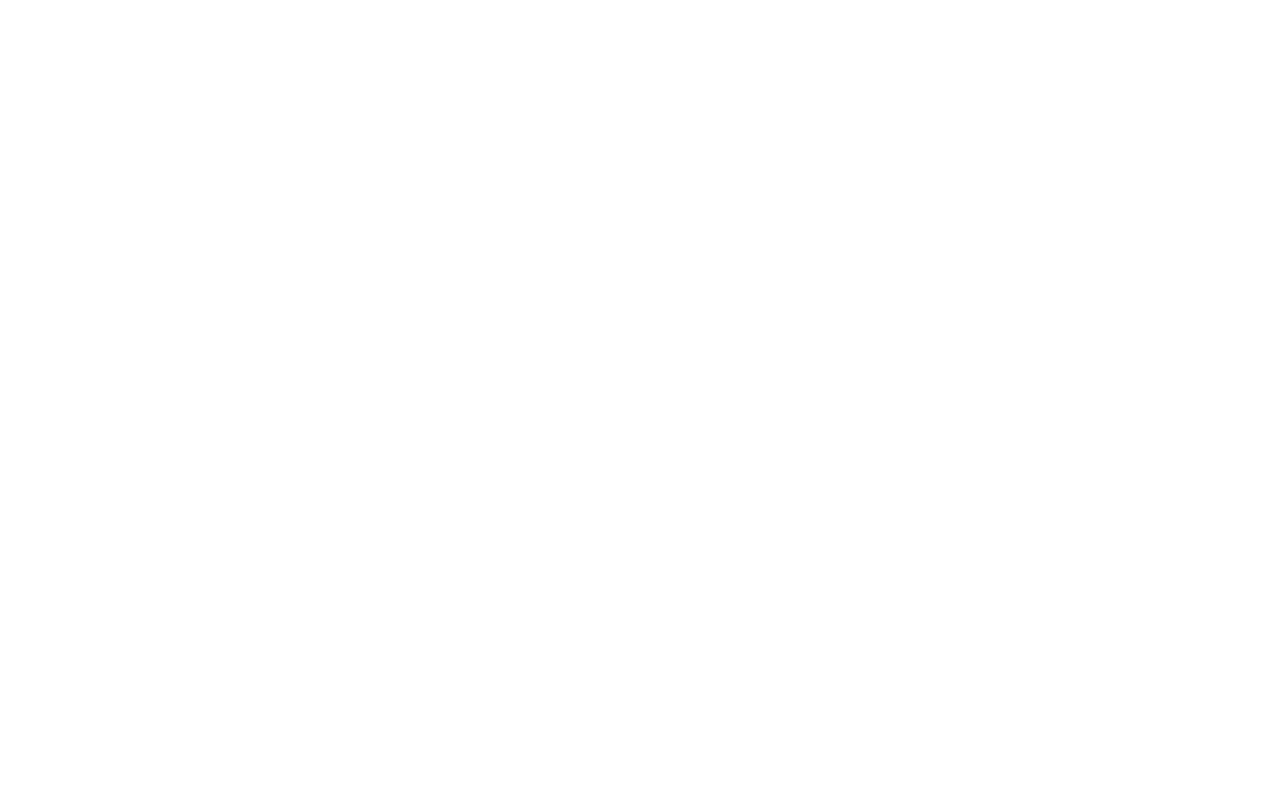
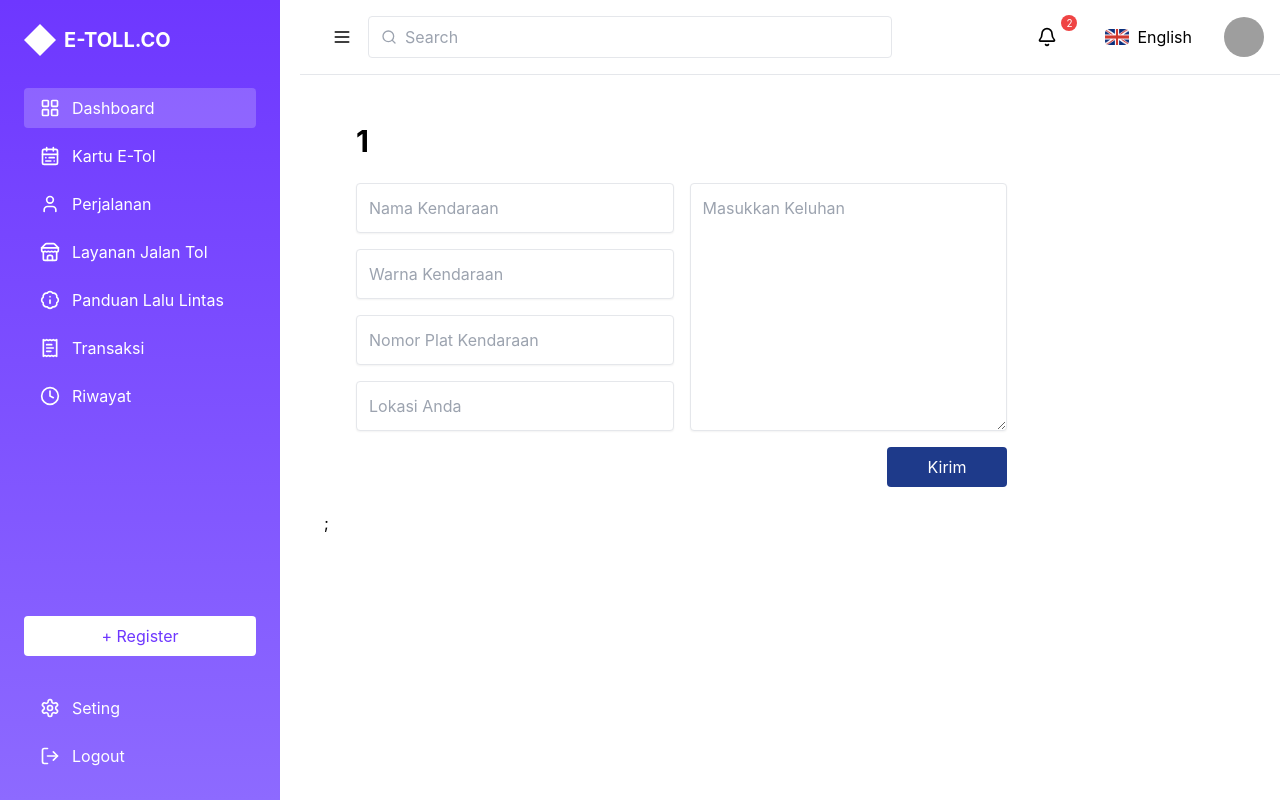
Before and after one commit to yoga220802/e-toll.co, a React (Create React App) app: page /toll-service/1 in a window 1280 px wide. Before the commit this address had no page. Built offline with nearby package versions, Linux system fonts and the light colour scheme; grey boxes are pictures that could not be loaded.

Commit message:
feat: add toll service features with service cards, forms, and confirmation modal

```diff
--- a/package.json
+++ b/package.json
@@ -12,6 +12,8 @@
     "lucide-react": "^0.474.0",
     "react": "^18.3.1",
     "react-dom": "^18.3.1",
+    "react-icons": "^5.4.0",
+    "react-modal": "^3.16.3",
     "react-router-dom": "^6.29.0",
     "react-scripts": "^5.0.1",
     "react-select": "^5.10.0",
--- /dev/null
+++ b/src/components/ConfirmationModal.jsx
@@ -0,0 +1,15 @@
+import Modal from "react-modal";
+
+const ConfirmationModal = ({ isOpen, onClose }) => {
+  return (
+    <Modal isOpen={isOpen} onRequestClose={onClose} className="bg-white p-6 shadow-md rounded-md w-1/3 mx-auto mt-20 text-center">
+      <h2 className="text-xl font-bold">Layanan Sedang Diproses</h2>
+      <p className="mt-2">Mohon tunggu, petugas akan segera datang ke lokasi Anda.</p>
+      <div className="mt-4">
+        <button onClick={onClose} className="bg-blue-900 text-white py-2 px-6 rounded">OK</button>
+      </div>
+    </Modal>
+  );
+};
+
+export default ConfirmationModal;
--- /dev/null
+++ b/src/components/forms/serviceForm.jsx
@@ -0,0 +1,87 @@
+import { useState } from "react";
+import ConfirmationModal from "../ConfirmationModal";
+import { useNavigate } from "react-router-dom";
+
+const ServiceForm = ({ serviceName }) => {
+  const navigate = useNavigate();
+
+  const [formData, setFormData] = useState({
+    namaKendaraan: "",
+    warnaKendaraan: "",
+    nomorPlat: "",
+    lokasi: "",
+    keluhan: "",
+  });
+
+  const [modalOpen, setModalOpen] = useState(false);
+
+  const handleChange = (e) => {
+    setFormData({ ...formData, [e.target.name]: e.target.value });
+  };
+
+  const handleSubmit = (e) => {
+    e.preventDefault();
+    setModalOpen(true);
+  };
+
+  return (
+    <div className="px-8 py-6">
+      <h1 className="text-3xl font-bold">{serviceName}</h1>
+      <form className="mt-6 grid grid-cols-2 gap-4 w-full md:w-3/4" onSubmit={handleSubmit}>
+        <input
+          type="text"
+          name="namaKendaraan"
+          placeholder="Nama Kendaraan"
+          className="border p-3 rounded shadow-sm"
+          onChange={handleChange}
+          required
+        />
+        <textarea
+          name="keluhan"
+          placeholder="Masukkan Keluhan"
+          className="border p-3 rounded shadow-sm row-span-4 h-full"
+          onChange={handleChange}
+          required
+        ></textarea>
+        <input
+          type="text"
+          name="warnaKendaraan"
+          placeholder="Warna Kendaraan"
+          className="border p-3 rounded shadow-sm"
+          onChange={handleChange}
+          required
+        />
+        <input
+          type="text"
+          name="nomorPlat"
+          placeholder="Nomor Plat Kendaraan"
+          className="border p-3 rounded shadow-sm"
+          onChange={handleChange}
+          required
+        />
+        <input
+          type="text"
+          name="lokasi"
+          placeholder="Lokasi Anda"
+          className="border p-3 rounded shadow-sm"
+          onChange={handleChange}
+          required
+        />
+
+        {/* Wrapper untuk memastikan tombol ada di ujung kanan */}
+        <div className="col-span-2 flex justify-end">
+          <button
+            type="submit"
+            className="bg-blue-900 text-white py-2 px-6 rounded w-[120px]"
+          >
+            Kirim
+          </button>
+        </div>
+      </form>
+
+      <ConfirmationModal isOpen={modalOpen} onClose={() => navigate("/toll-service")} />
+    </div>
+  );
+};
+
+export default ServiceForm;
--- /dev/null
+++ b/src/components/serviceCard.jsx
@@ -0,0 +1,12 @@
+import { Link } from "react-router-dom";
+
+const ServiceCard = ({ title, icon, path }) => {
+  return (
+    <Link to={path} className="bg-white p-6 shadow-md rounded-lg w-48 text-center hover:bg-gray-100 flex flex-col items-center">
+      <div className="w-15 h-15 text-center text-[rgba(17, 54, 131, 1)]">{icon}</div>
+      <h3 className="mt-2 text-lg font-semibold">{title}</h3>
+    </Link>
+  );
+};
+
+export default ServiceCard;
--- /dev/null
+++ b/src/pages/dashboard/serviceDetail.jsx
@@ -0,0 +1,15 @@
+import { useParams } from "react-router-dom";
+import ServiceForm from "../../components/forms/serviceForm";
+import { MainLayout } from "../../components/layouts/MainLayout";
+
+const ServiceDetail = ({ isSidebarVisible, toggleSidebar }) => {
+	const { serviceType } = useParams();
+
+	return (
+		<MainLayout isSidebarVisible={isSidebarVisible} toggleSidebar={toggleSidebar}>
+			<ServiceForm serviceName={serviceType} />;
+		</MainLayout>
+	);
+};
+
+export default ServiceDetail;
--- a/src/pages/dashboard/tollServices.jsx
+++ b/src/pages/dashboard/tollServices.jsx
@@ -1,11 +1,66 @@
-import React from 'react';
-import { MainLayout } from '../../components/layouts/MainLayout';
-import UnderDevelopment from '../underDevelopment';
+import React from "react";
+import { MainLayout } from "../../components/layouts/MainLayout";
+import ServiceCard from "../../components/serviceCard";
+import { FaAmbulance } from "react-icons/fa";
+import { GiTowTruck } from "react-icons/gi";
+import { BiSolidCarMechanic } from "react-icons/bi";
+import { MdFireTruck } from "react-icons/md";
+import { RiPoliceCarFill } from "react-icons/ri";
 
 export default function TollServicePage({ isSidebarVisible, toggleSidebar }) {
-  return (
-    <MainLayout  isSidebarVisible={isSidebarVisible} toggleSidebar={toggleSidebar}>
-      <UnderDevelopment />
-    </MainLayout>
-  );
+	const iconAttributes = {
+		size: 60,
+		color: "rgba(17, 54, 131, 1)",
+	};
+	const services = [
+		{
+			title: "Ambulans",
+			icon: <FaAmbulance {...iconAttributes} />,
+			path: "/toll-service/Ambulan",
+		},
+		{
+			title: "Derek",
+			icon: <GiTowTruck {...iconAttributes} />,
+			path: "/toll-service/Derek",
+		},
+		{
+			title: "Mekanik",
+			icon: <BiSolidCarMechanic {...iconAttributes} />,
+			path: "/toll-service/Mekanik",
+		},
+		{
+			title: "Pemadam Kebakaran",
+			icon: <MdFireTruck {...iconAttributes} />,
+			path: "/toll-service/Pemadam-Kebakaran",
+		},
+		{
+			title: "Polisi",
+			icon: <RiPoliceCarFill {...iconAttributes} />,
+			path: "/toll-service/Polisi",
+		},
+	];
+
+	return (
+		<MainLayout isSidebarVisible={isSidebarVisible} toggleSidebar={toggleSidebar}>
+			<div className='p-6'>
+				<h1 className='text-2xl font-bold'>Layanan Jalan Toll</h1>
+				<div className='grid grid-cols-3 gap-6 mt-6'>
+					{services.map((service) => (
+						<ServiceCard key={service.title} {...service} />
+					))}
+				</div>
+
+				<div className='mt-10'>
+					<h2 className='text-lg font-semibold'>
+						Prosedur untuk melakukan panggilan layanan jalan tol
+					</h2>
+					<ul className='mt-2 list-disc pl-5'>
+						<li>Pilih layanan jalan tol yang diinginkan</li>
+						<li>Masukkan nama, warna, dan nomor plat kendaraan, lokasi anda berdasarkan papan patok kilometer terdekat di jalan tol yang anda lalui, serta keluhan anda dalam perjalanan</li>
+						<li>Mohon menunggu di lokasi anda hingga petugas tiba</li>
+					</ul>
+				</div>
+			</div>
+		</MainLayout>
+	);
 }
--- a/src/router/routes.jsx
+++ b/src/router/routes.jsx
@@ -14,6 +14,7 @@
   HistoryPage,
   NotificationList
 } from "../pages";
+import ServiceDetail from "../pages/dashboard/serviceDetail";
 
 const AppRoutes = ({ isSidebarVisible, toggleSidebar }) => {
   return (
@@ -30,6 +31,7 @@
       <Route path="/transaction" element={<TransactionPage isSidebarVisible={isSidebarVisible} toggleSidebar={toggleSidebar} />} />
       <Route path="/history" element={<HistoryPage isSidebarVisible={isSidebarVisible} toggleSidebar={toggleSidebar} />} />
       <Route path="/notification" element={<NotificationList isSidebarVisible={isSidebarVisible} toggleSidebar={toggleSidebar}/>} />
+      <Route path="/toll-service/:serviceType" element={<ServiceDetail  isSidebarVisible={isSidebarVisible} toggleSidebar={toggleSidebar} />} />
     </Routes>
   );
 };
```
Also changed, not shown: 1 other file (tests, documents, lock files or other folders).
